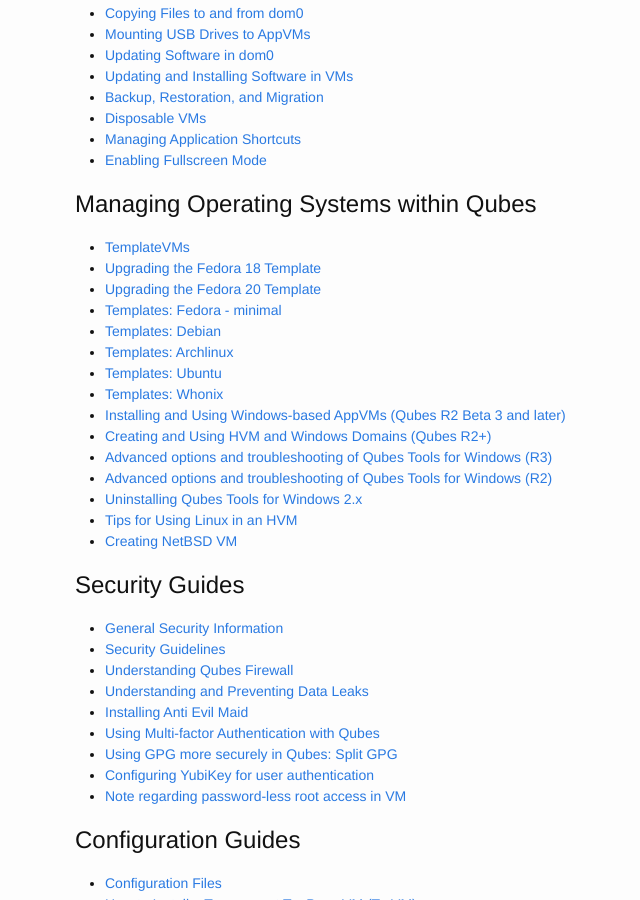
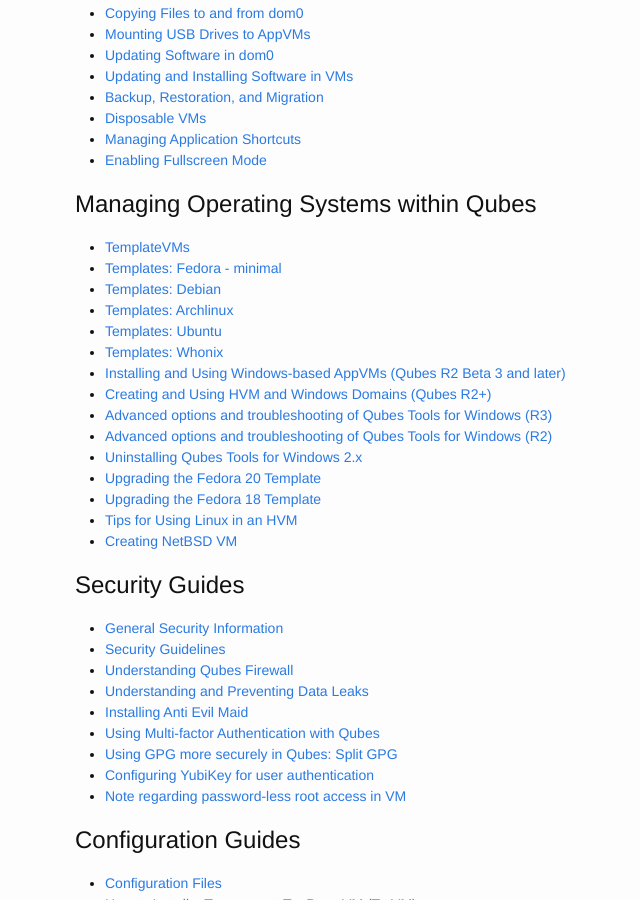
Before and after one commit to QubesOS/qubesos.github.io, a Jekyll site: the page built from pages/doc.md, in a window 1280 px wide and 900 px high, scrolled down 710 px. Shown: the whole window, without its empty margins (195-835 px from the left). Built offline with Jekyll 4.4.1, drawn with Linux system fonts in a browser that asks for light colours; part of the change alters nothing that is shown.

```diff
--- a/pages/doc.md
+++ b/pages/doc.md
@@ -54,8 +54,6 @@ Common Tasks
 Managing Operating Systems within Qubes
 ---------------------------------------
  *  [TemplateVMs](/doc/Templates/)
- *  [Upgrading the Fedora 18 Template](/doc/FedoraTemplateUpgrade18/)
- *  [Upgrading the Fedora 20 Template](/doc/FedoraTemplateUpgrade20/)
  *  [Templates: Fedora - minimal](/doc/Templates/FedoraMinimal/)
  *  [Templates: Debian](/doc/Templates/Debian/)
  *  [Templates: Archlinux](/doc/Templates/Archlinux/)
@@ -66,6 +64,8 @@ Managing Operating Systems within Qubes
  *  [Advanced options and troubleshooting of Qubes Tools for Windows (R3)](/doc/WindowsTools3/)
  *  [Advanced options and troubleshooting of Qubes Tools for Windows (R2)](/doc/WindowsTools2/)
  *  [Uninstalling Qubes Tools for Windows 2.x](/doc/UninstallingWindowsTools2/)
+ *  [Upgrading the Fedora 20 Template](/doc/FedoraTemplateUpgrade20/)
+ *  [Upgrading the Fedora 18 Template](/doc/FedoraTemplateUpgrade18/)
  *  [Tips for Using Linux in an HVM](/doc/LinuxHVMTips/)
  *  [Creating NetBSD VM](https://groups.google.com/group/qubes-devel/msg/4015c8900a813985)
 
```
